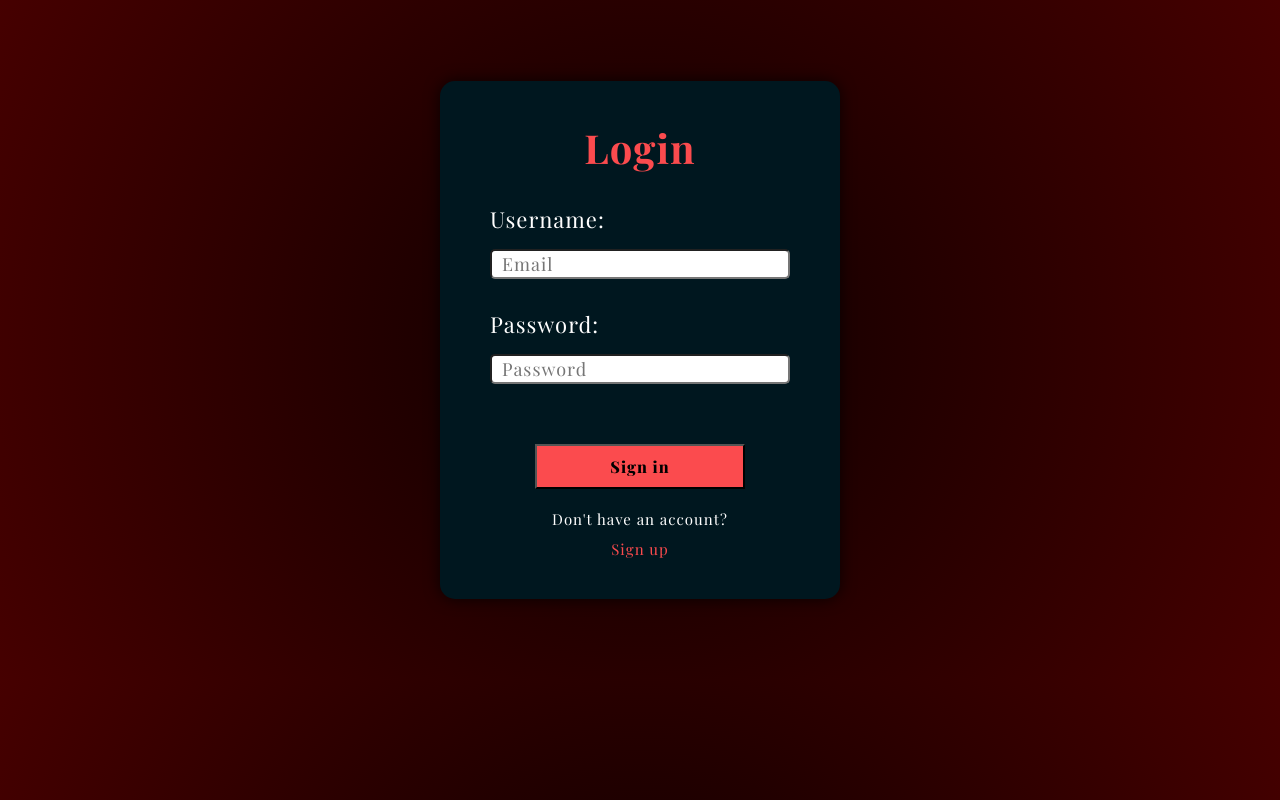
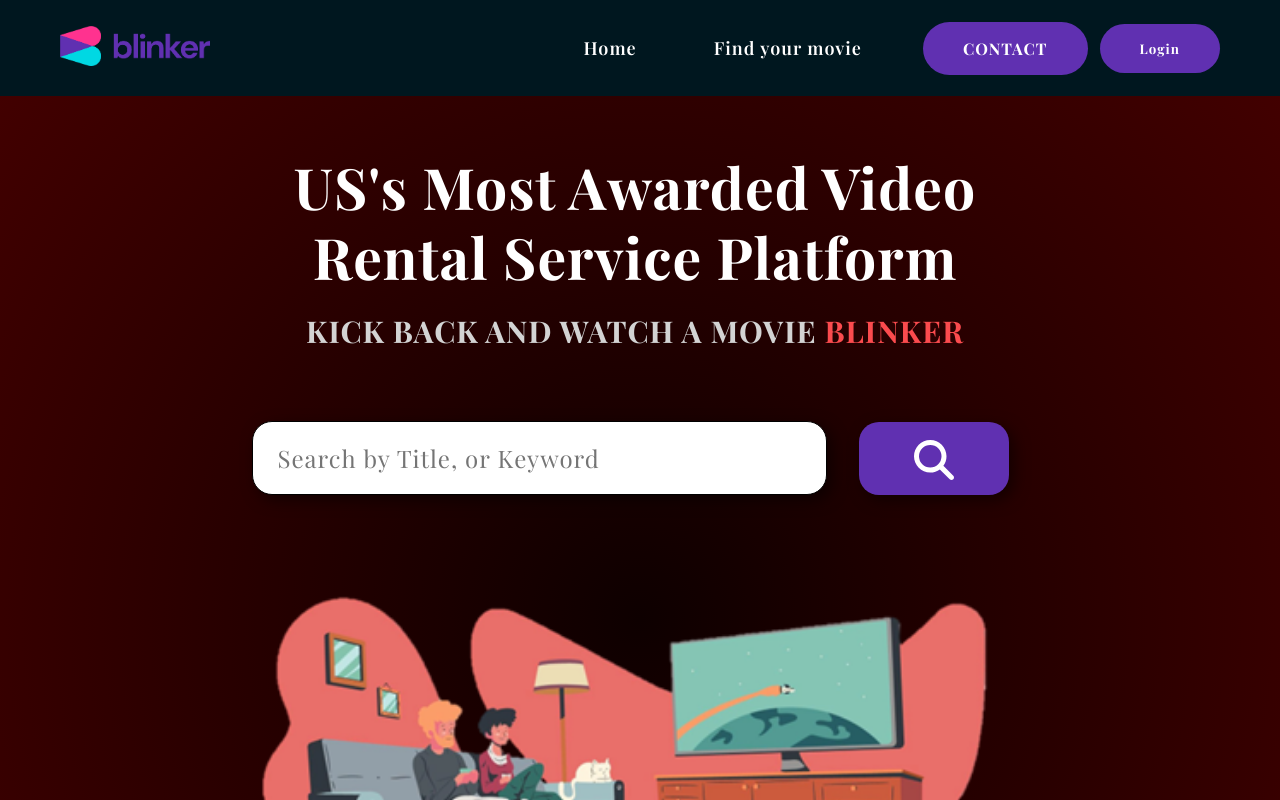
Before and after one commit to agulsoy1/Interactive__Movie__Database, a React (Create React App) app: page / in a window 1280 px wide. Before the commit this address led to /login. Shown: the top 800 px of the page. Built offline with nearby package versions, Linux system fonts and the light colour scheme; a web font is replaced by a local one.

Commit message:
Added guest user

```diff
--- a/src/App.js
+++ b/src/App.js
@@ -78,7 +78,8 @@ function App() {
           >
             <Route
               path="/"
-              element={session ? <Home session={session} setSession={setSession} /> : <Navigate to="/login"/>}
+              // element={session ? <Home session={session} setSession={setSession} /> : <Navigate to="/login"/>}
+              element={<Home session={session} setSession={setSession} />}
             />
             <Route path="/movies" element={<Movies />} />
             <Route
--- a/src/components/Nav.jsx
+++ b/src/components/Nav.jsx
@@ -104,7 +104,7 @@ export default function Nav({
                     className="nav_btn profile__character"
                     style={{ backgroundColor: randomColor }}
                   >
-                    {session.user.user_metadata.first_name.charAt(0)}
+                    {session.user.user_metadata.first_name.charAt(0).toUpperCase()}
                   </button>
                   {profile ? (
                     <div className="profile">
@@ -120,7 +120,7 @@ export default function Nav({
                         <li className="profile__option">
                           <button
                             onClick={handleLogout}
-                            className="nav_btn profile_btn"
+                            className="profile_btn"
                           >
                             Logout
                           </button>
@@ -129,7 +129,12 @@ export default function Nav({
                     </div>
                   ) : null}
                 </li>
-              ) : null}
+              ) : <button
+                onClick={handleLogout}
+                className="nav__btn login__btn"
+              >
+                Login
+              </button>}
             </ul>
 
             {/* Small Screen size */}
@@ -164,11 +169,20 @@ export default function Nav({
                       Contact
                     </Link>
                   </li>
+                  {
+                    session ?
                   <li className="menu__link">
-                    <Link className="menu__link--anchor" onClick= {() => {handleMenu(); handleLogout();}}>
+                    <Link className="menu__link--anchor" onClick={() => { handleMenu(); handleLogout(); }}>
                       Logout
                     </Link>
                   </li>
+                  :
+                    <li className="menu__link">
+                    <Link className="menu__link--anchor" onClick={() => { handleMenu(); handleLogout(); }}>
+                      Login
+                    </Link>
+                  </li>
+                  }
                 </ul>
               </div>
             ) : null}
--- a/src/index.css
+++ b/src/index.css
@@ -126,7 +126,7 @@ LOGIN/SIGNUP
 }
 
 .login__credentials--wrapper {
-  padding-bottom: 30px;
+  padding-bottom: 15px;
 }
 
 .login__credentials {
@@ -167,6 +167,11 @@ LOGIN/SIGNUP
   color: black;
   background-color: #fb4b4e;
   transition: all 200ms ease-in-out;
+  margin-bottom: 12px;
+}
+
+.login__guest--button{
+  background-color: #00bfff
 }
 
 .login__submit--button:hover {
@@ -192,6 +197,10 @@ LOGIN/SIGNUP
 NAV
 
 */
+
+.login__btn{
+  margin-left: 12px;
+}
 
 .home__nav {
   position: relative;
--- a/src/pages/Home.jsx
+++ b/src/pages/Home.jsx
@@ -5,6 +5,8 @@ import { useNavigate } from "react-router-dom";
 export default function Home({session, setSession}) {
   const [search, setSearch] = useState("");
   const navigate = useNavigate();
+
+
 
   function searcMovies() {
     navigate(`/movies?search=${search}`)
@@ -15,6 +17,8 @@ export default function Home({session, setSession}) {
       navigate(`/movies?search=${search}`)
     }
   }
+
+  console.log("HOME PAGE LOADED")
 
   return (
     <div>
--- a/src/pages/Login.jsx
+++ b/src/pages/Login.jsx
@@ -2,7 +2,7 @@ import { useState } from "react";
 import { Link, useNavigate } from "react-router-dom";
 import { supabase } from "../supabaseClient";
 
-export default function Login({setSession}) {
+export default function Login({ setSession }) {
 
   const navigate = useNavigate()
 
@@ -34,6 +34,10 @@ export default function Login({setSession}) {
     }
     console.log(data)
     setSession(data)
+    navigate('/')
+  }
+
+  function handleGuest() {
     navigate('/')
   }
 
@@ -78,6 +82,9 @@ export default function Login({setSession}) {
                 <button className="login__submit--button" type="submit">
                   Sign in
                 </button>
+                <button className="login__submit--button login__guest--button" type="button" onClick={handleGuest}>
+                  Sign in As Guest
+                </button>
               </form>
               <div className="signup__section">
                 <p className="signup__label">Don't have an account?</p>
```
